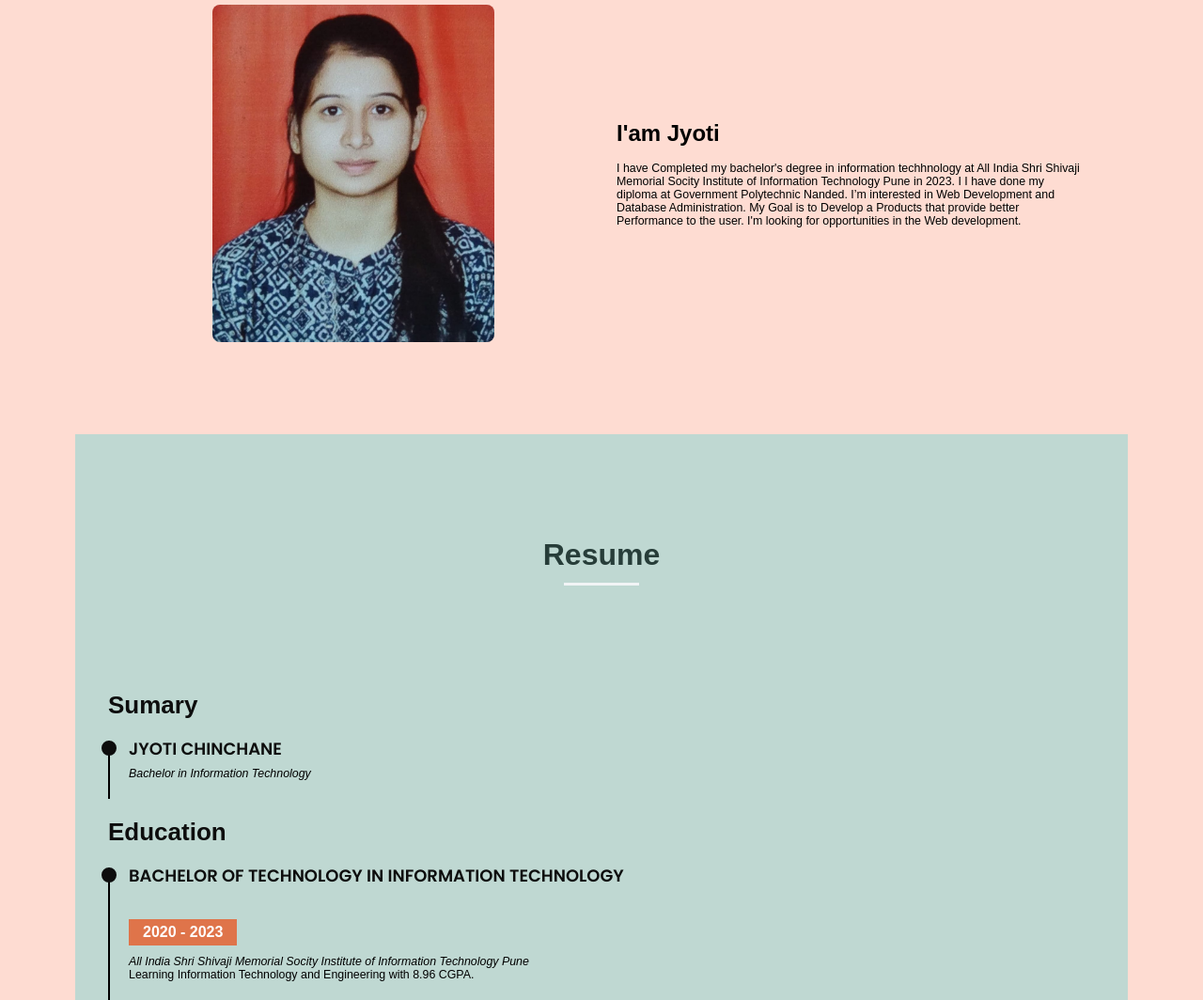
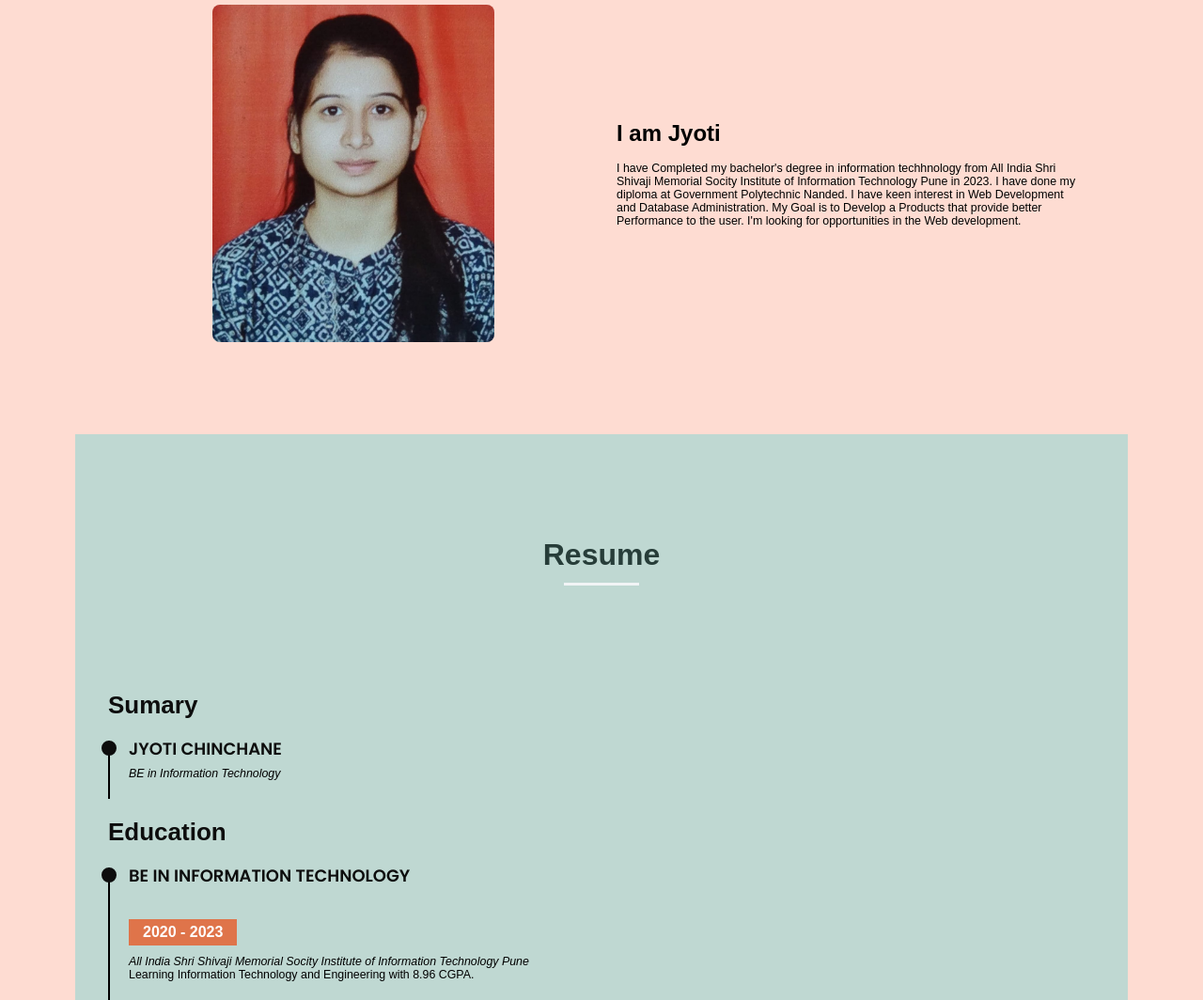
Before and after one commit to Jyotichinchane/jyotichinchane.github.io, a plain HTML site: page index.html in a window 1280 px wide. Shown: the part 960-2024 px from the top of the page at 94% size. Drawn offline with nearby package versions, Linux system fonts and the light colour scheme.

Commit message:
index.html

```diff
--- a/index.html
+++ b/index.html
@@ -48,7 +48,7 @@
             <!--===== HOME =====-->
             <section class="home bd-grid" id="home" >
                 <div class="home__data">
-                    <h1 class="home__title">Hi,<br>I'am <span class="home__title-color">Jyoti</span><br> Web Developer</h1>
+                    <h1 class="home__title">Hi,<br>I am Jyoti<br> Web Developer</h1>
 
                     <a href="#contact" class="button">Contact</a>
                 </div>
@@ -74,8 +74,8 @@
                     </div>
 
                     <div>
-                        <h2 class="about__subtitle">I'am Jyoti</h2>
-                        <p class="about__text" >I have Completed my bachelor's degree in information techhnology at All India Shri Shivaji Memorial Socity Institute of Information Technology Pune in 2023. I I have done my diploma at Government Polytechnic Nanded. I’m interested in Web Development and Database Administration. My Goal is to Develop a Products that provide better Performance to the user. I'm looking for opportunities in the Web development.
+                        <h2 class="about__subtitle">I am Jyoti</h2>
+                        <p class="about__text" >I have Completed my bachelor's degree in information techhnology from All India Shri Shivaji Memorial Socity Institute of Information Technology Pune in 2023. I have done my diploma at Government Polytechnic Nanded. I have keen interest in Web Development and Database Administration. My Goal is to Develop a Products that provide better Performance to the user. I'm looking for opportunities in the Web development.
                         </p>
                     </div>
                 </div>
@@ -94,13 +94,13 @@
           <h3 class="resume-title">Sumary</h3>
           <div class="resume-item pb-0">
             <h4>Jyoti Chinchane</h4>
-            <p style="color:Black;"><em>Bachelor in Information Technology</em></p>
+            <p style="color:Black;"><em>BE in Information Technology</em></p>
 
           </div>
 
           <h3 class="resume-title">Education</h3>
           <div class="resume-item">
-            <h4>Bachelor of Technology in Information Technology</h4>
+            <h4>BE in Information Technology</h4>
             <h5 style="color:white">2020 - 2023</h5>
             <p style="color:Black;"><em>All India Shri Shivaji Memorial Socity Institute of Information Technology Pune</em></p>
             <p style="color:Black;">Learning Information Technology and Engineering with 8.96 CGPA.</p>
```
